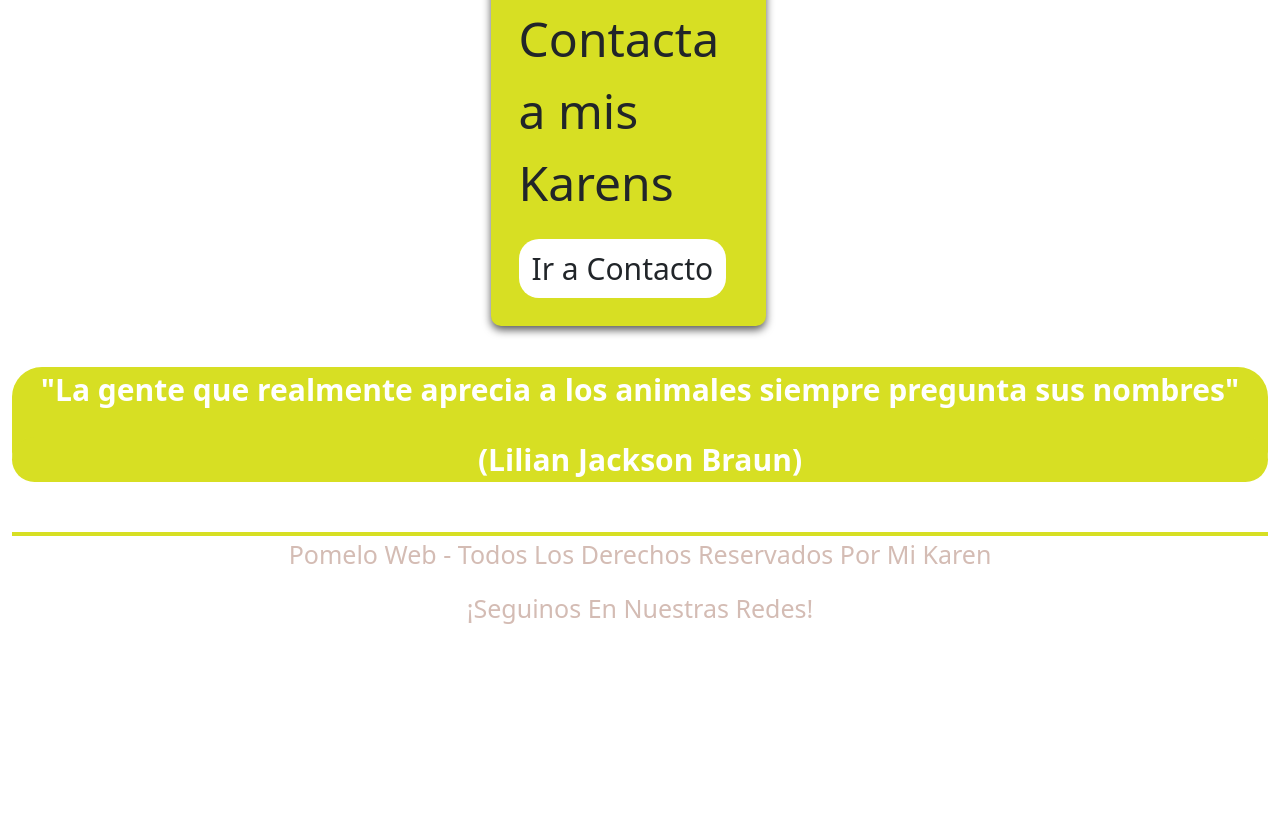
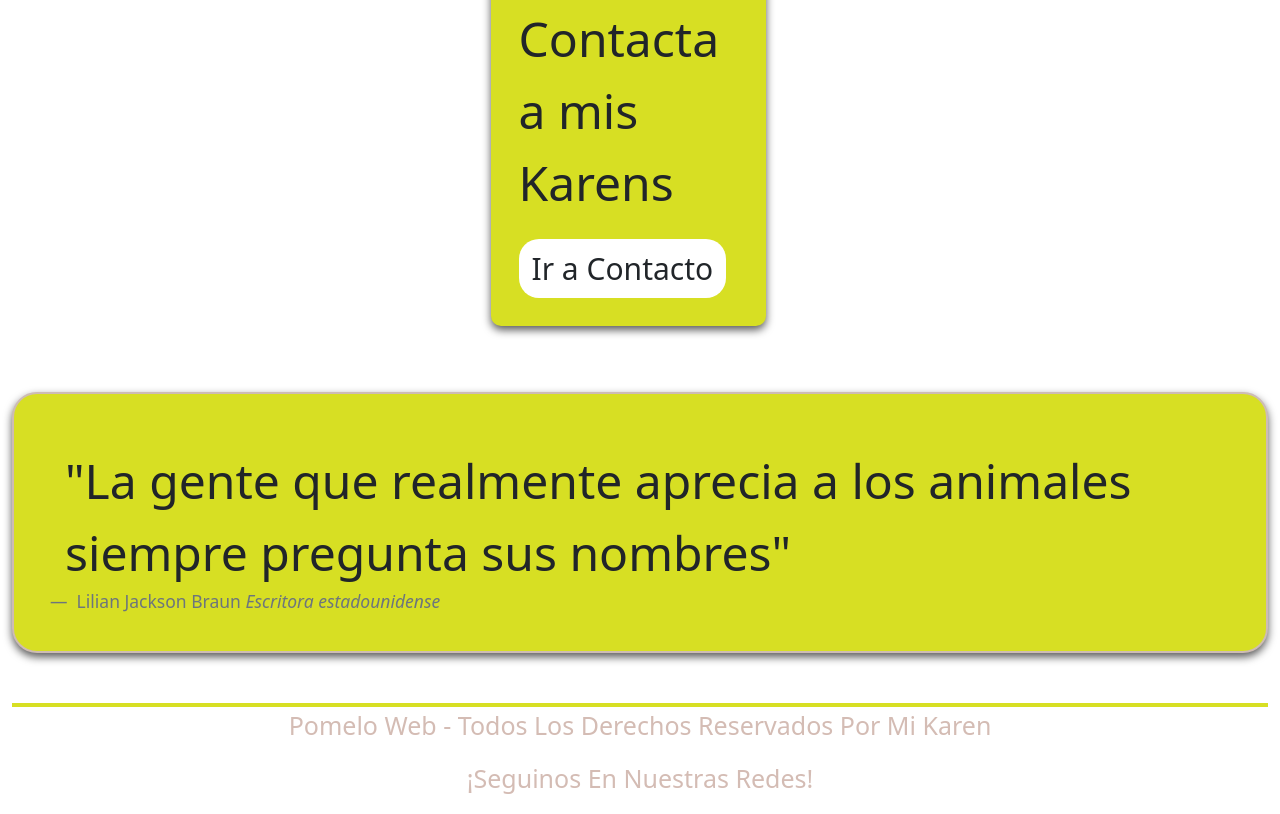
Before and after one commit to aldanatisera/PF-tisera, a plain HTML site: page index.html in a window 1280 px wide. Shown: the part 1960-2774 px from the top of the page. Before the commit the page ends 2603 px from the top, so only its background shows below. Drawn offline with nearby package versions, Linux system fonts and the light colour scheme.

Commit message:
cambios en estilos

```diff
--- a/index.html
+++ b/index.html
@@ -228,12 +228,19 @@
       </div>
     </div>
 
-    <div class="text-center photos-image-text">
-      <p>
-        "La gente que realmente aprecia a los animales siempre pregunta sus
-        nombres"
-      </p>
-      <p class="text-center photos-image-text">(Lilian Jackson Braun)</p>
+    <div class="card card-phrase">
+      <div class="card-body">
+        <blockquote class="blockquote mb-0">
+          <p class="tittle-phrase">
+            "La gente que realmente aprecia a los animales siempre pregunta sus
+            nombres"
+          </p>
+          <footer class="blockquote-footer">
+            Lilian Jackson Braun
+            <cite title="Source Title">Escritora estadounidense</cite>
+          </footer>
+        </blockquote>
+      </div>
     </div>
 
     <footer class="footer-container">
--- a/scss/_animation.scss
+++ b/scss/_animation.scss
@@ -1,6 +1,6 @@
 @import "./variables";
 
-@keyframes card-body {
+/*@keyframes card-body {
   0% {
     width: 220px;
   }
@@ -23,10 +23,7 @@
 
 .card-body {
   background-color: $yellow-color;
-  animation-name: card-body;
-  animation-iteration-count: unset;
-  animation-duration: 5s;
-}
+}*/
 
 @keyframes accordion-button {
   75% {
--- a/scss/styles.scss
+++ b/scss/styles.scss
@@ -47,3 +47,13 @@ header {
   margin: 20px;
   color: $white-color;
 }
+
+.card-phrase {
+  flex-direction: unset;
+  padding: 15px;
+  border-radius: 15px;
+}
+
+.tittle-phrase {
+  padding: 15px;
+}
```
Also changed, not shown: css/styles.css, 1 other file.
